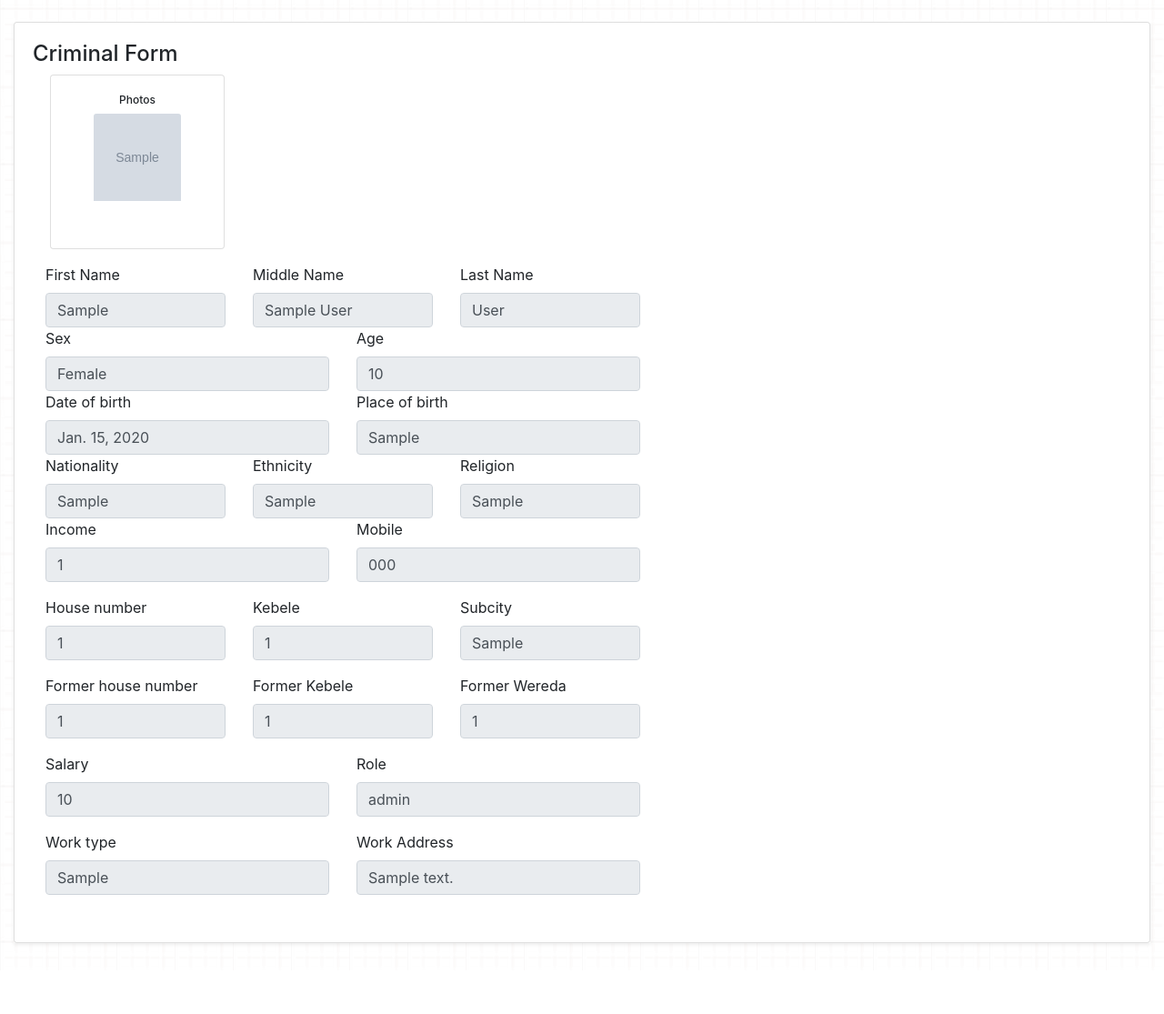
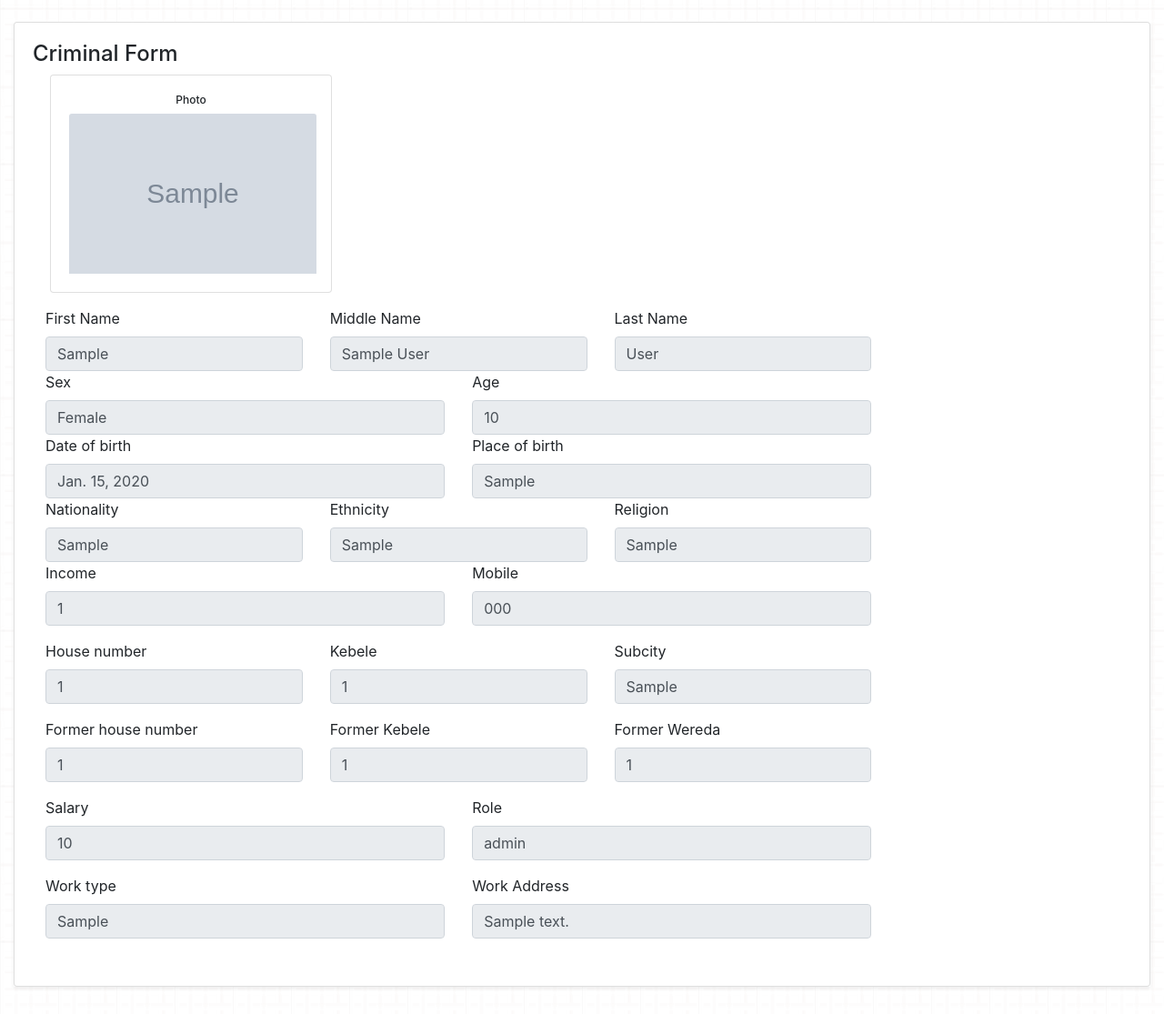
Before and after one commit to tyamlak/crs, a Django app: page /case/criminal/1/ in a window 1280 px wide. Shown: the part 56-1171 px from the top of the page at 91% size. Before the commit the page ends 1096 px from the top, so only its background shows below. Run offline with Django 3.2, Linux system fonts and the light colour scheme; tables that the repository leaves empty hold one stand-in row (values such as "Sample post"); grey boxes marked "Sample" are stand-in pictures; some libraries are stand-ins or nearby versions.

Commit message:
resize image display

```diff
--- a/case/templates/case/criminal_display_form.html
+++ b/case/templates/case/criminal_display_form.html
@@ -7,11 +7,11 @@
             <div class="form-row">
                 <form method="POST" enctype="multipart/form-data">
                     <div class="form-group card text-center col-3 ml-4" id="upload-photo"
-                            style="width:12rem;height: 12rem;">
+                            style="width:76rem;height: 15rem;">
                             <label for="C_photo-file" class="card-title">
                                 <div class="card-img-overlay" style="cursor: pointer;">
-                                    <h5 id="photo_text">Photos</h5>
-                                    <img id="C_photo-filephoto" style="width:6rem;height: 6rem;" src="{{ image_url }}"
+                                    <h5 id="photo_text">Photo</h5>
+                                    <img id="C_photo-filephoto" style="width:17rem; height: 11rem;" src="{{ image_url }}"
                                         alt="Card image" class="card-img-top">
                                     <input type="file" disabled onchange="add_image(event)" multiple style="display: none;"
                                         name="photo" id="C_photo-file">
```
